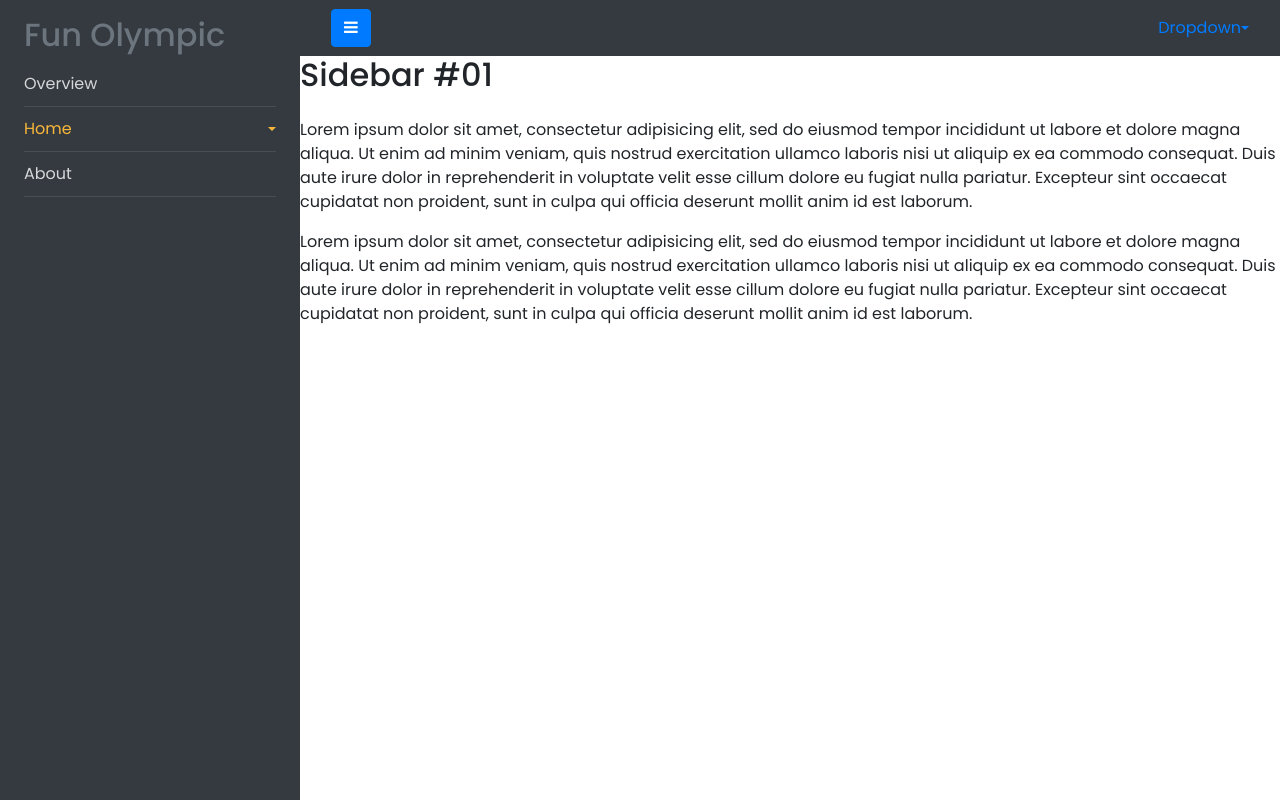
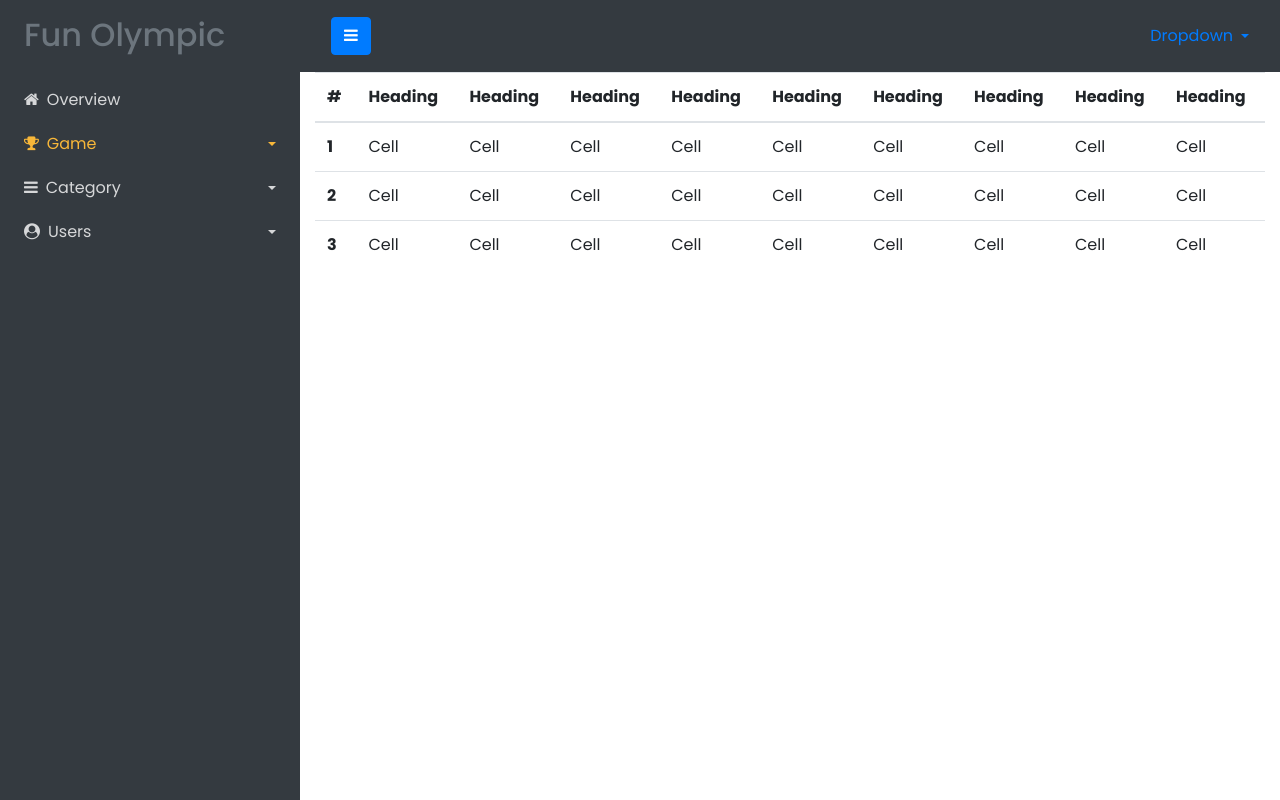
Before and after one commit to Dharam-shah/fun-olympic, a Django app: page /controlpanel/overview/ in a window 1280 px wide. Run offline with Django 4.2, Linux system fonts and the light colour scheme.

Commit message:
fixed sidebar and navbar design

```diff
--- a/static/css/controlpanel.css
+++ b/static/css/controlpanel.css
@@ -81,11 +81,11 @@ a {
     padding: 10px 0;
     display: block;
     color: rgba(255, 255, 255, 0.8);
-    border-bottom: 1px solid rgba(255, 255, 255, 0.1);
 }
 
 #sidebar ul li a:hover {
     color: #f8b739;
+    text-decoration: none;
 }
 
 #sidebar ul li.active>a {
@@ -122,3 +122,7 @@ a[data-toggle="collapse"] {
         display: none;
     }
 }
+
+.full-width{
+    width: 100%;
+}
--- a/templates/controlpanel/base.html
+++ b/templates/controlpanel/base.html
@@ -34,41 +34,66 @@
       <nav id="sidebar">
         <div class="px-4 pt-3">
           <h2><a href="#" class="text-secondary">Fun Olympic</a></h2>
-          <ul class="list-unstyled components mb-5">
+          <ul class="list-unstyled components mt-4">
             <li>
-                <a href="#">Overview</a>
+                <a href="#"><i class="fa fa-home pr-2"></i>Overview</a>
               </li>
             <li class="active">
               <a
-                href="#homeSubmenu"
+                href="#game"
                 data-toggle="collapse"
                 aria-expanded="false"
                 class="dropdown-toggle"
-                >Home</a
+                ><i class="fa fa-trophy pr-2"></i>Game</a
               >
-              <ul class="collapse list-unstyled" id="homeSubmenu">
+              <ul class="collapse list-unstyled pl-3" id="game">
                 <li>
-                  <a href="#">Home 1</a>
+                  <a href="#">Game list</a>
                 </li>
                 <li>
-                  <a href="#">Home 2</a>
-                </li>
-                <li>
-                  <a href="#">Home 3</a>
+                  <a href="#">Post game</a>
                 </li>
               </ul>
             </li>
-            <li>
-              <a href="#">About</a>
+            <li class="">
+              <a
+                href="#category"
+                data-toggle="collapse"
+                aria-expanded="false"
+                class="dropdown-toggle"
+                ><i class="fa fa-bars pr-2"></i>Category</a
+              >
+              <ul class="collapse list-unstyled pl-3" id="category">
+                <li>
+                  <a href="#">Category list</a>
+                </li>
+                <li>
+                  <a href="#">Add category</a>
+                </li>
+              </ul>
+            </li>
+            <li class="">
+              <a
+                href="#user"
+                data-toggle="collapse"
+                aria-expanded="false"
+                class="dropdown-toggle"
+                ><i class="fa fa-user-circle pr-2"></i>Users</a
+              >
+              <ul class="collapse list-unstyled pl-3" id="user">
+                <li>
+                  <a href="#">User list</a>
+                </li>
+              </ul>
             </li>
           </ul>
         </div>
       </nav>
 
       <!-- Page Content  -->
-      <div class="">
-        <nav class="navbar navbar-expand-lg bg-dark">
-          <div class="container-fluid">
+      <div class="full-width">
+        <nav class="navbar navbar-expand-lg bg-dark py-3">
+          <div class="container">
             <button type="button" id="sidebarCollapse" class="btn btn-primary">
               <i class="fa fa-bars"></i>
               <span class="sr-only">Toggle Menu</span>
@@ -88,7 +113,7 @@
             <div class="collapse navbar-collapse" id="navbarSupportedContent">
               <ul class="nav navbar-nav ml-auto">
                 <li class="nav-item dropdown">
-                    <a class="nav-link dropdown-toggle" href="#" id="navbarDropdown" role="button" data-toggle="dropdown" aria-haspopup="true" aria-expanded="false">
+                    <a class="nav-link dropdown-toggle pr-3" href="#" id="navbarDropdown" role="button" data-toggle="dropdown" aria-haspopup="true" aria-expanded="false">
                       Dropdown
                     </a>
                     <div class="dropdown-menu" aria-labelledby="navbarDropdown">
@@ -100,7 +125,8 @@
           </div>
         </nav>
 
-        <div class="">
+        <div class="container">
+          {% comment %} <div class="py-3">
             <h2 class="mb-4">Sidebar #01</h2>
             <p>
             Lorem ipsum dolor sit amet, consectetur adipisicing elit, sed do
@@ -120,6 +146,65 @@
             pariatur. Excepteur sint occaecat cupidatat non proident, sunt in
             culpa qui officia deserunt mollit anim id est laborum.
             </p>
+          </div> {% endcomment %}
+          <div class="table-responsive text-nowrap">
+
+            <table class="table">
+              <thead>
+                <tr>
+                  <th scope="col">#</th>
+                  <th scope="col">Heading</th>
+                  <th scope="col">Heading</th>
+                  <th scope="col">Heading</th>
+                  <th scope="col">Heading</th>
+                  <th scope="col">Heading</th>
+                  <th scope="col">Heading</th>
+                  <th scope="col">Heading</th>
+                  <th scope="col">Heading</th>
+                  <th scope="col">Heading</th>
+                </tr>
+              </thead>
+              <tbody>
+                <tr>
+                  <th scope="row">1</th>
+                  <td>Cell</td>
+                  <td>Cell</td>
+                  <td>Cell</td>
+                  <td>Cell</td>
+                  <td>Cell</td>
+                  <td>Cell</td>
+                  <td>Cell</td>
+                  <td>Cell</td>
+                  <td>Cell</td>
+                </tr>
+                <tr>
+                  <th scope="row">2</th>
+                  <td>Cell</td>
+                  <td>Cell</td>
+                  <td>Cell</td>
+                  <td>Cell</td>
+                  <td>Cell</td>
+                  <td>Cell</td>
+                  <td>Cell</td>
+                  <td>Cell</td>
+                  <td>Cell</td>
+                </tr>
+                <tr>
+                  <th scope="row">3</th>
+                  <td>Cell</td>
+                  <td>Cell</td>
+                  <td>Cell</td>
+                  <td>Cell</td>
+                  <td>Cell</td>
+                  <td>Cell</td>
+                  <td>Cell</td>
+                  <td>Cell</td>
+                  <td>Cell</td>
+                </tr>
+              </tbody>
+            </table>
+
+          </div>
       </div>
     </div>
 
```
